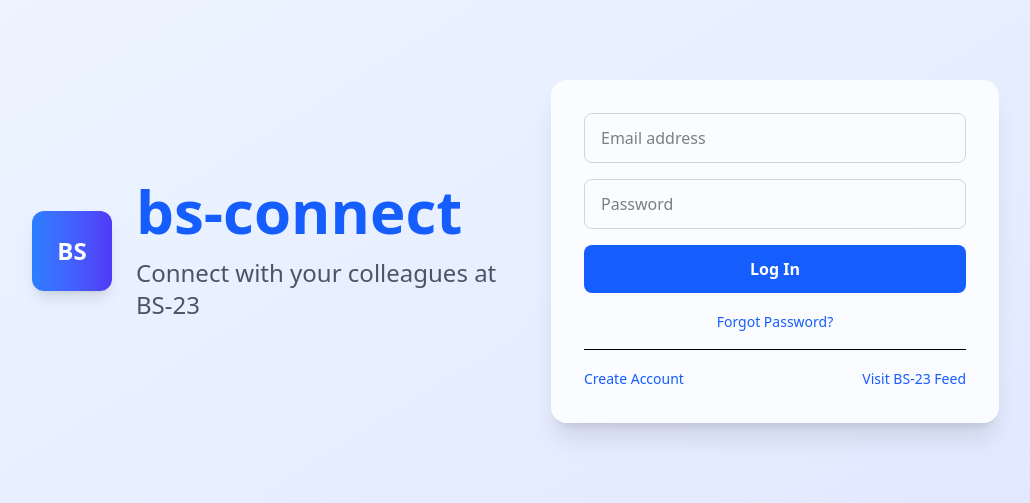
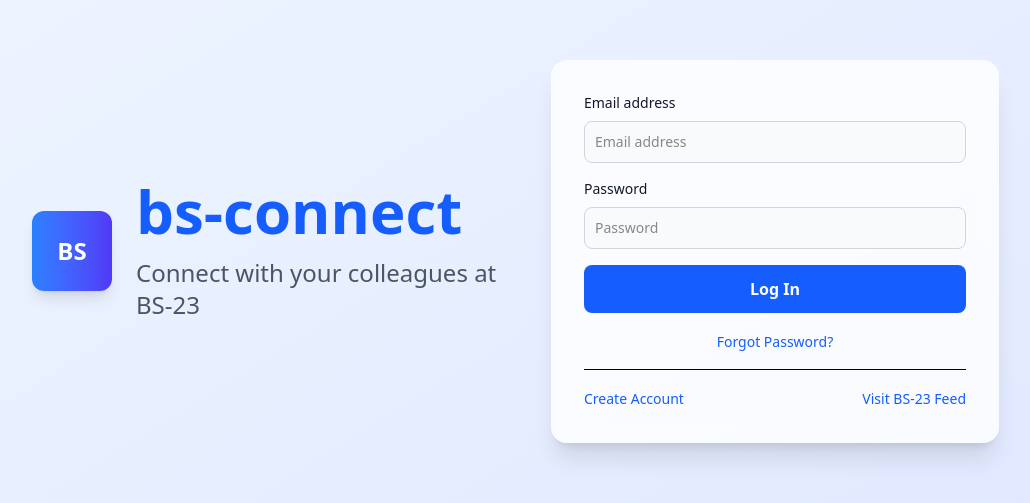
Before and after one commit to arif362-bs23/bs-connect-frontned, a React (Vite) app: page / in a window 1280 px wide. Shown: the part 149-652 px from the top of the page, without its empty margins (118-1148 px from the left). Built offline with nearby package versions, Linux system fonts and the light colour scheme.

Commit message:
Refactor LoginForm to use FormProvider and InputField components; add SubmitButton for better form handling

```diff
--- a/src/components/auth/InputField.jsx
+++ b/src/components/auth/InputField.jsx
@@ -1,6 +1,6 @@
 import { useFormContext } from "react-hook-form";
 
-const InputField = ({ name, label, type = "text", placeholder, required }) => {
+const InputField = ({ name, label, type = "text", placeholder, required, disabled }) => {
   const {
     register,
     formState: { errors },
@@ -16,8 +16,10 @@ const InputField = ({ name, label, type = "text", placeholder, required }) => {
         type={type}
         id={name}
         placeholder={placeholder}
+        disabled={disabled}
         className="bg-gray-50 border border-gray-300 text-gray-900 text-sm rounded-lg
-                   focus:ring-blue-500 focus:border-blue-500 block w-full p-2.5"
+                   focus:ring-blue-500 focus:border-blue-500 block w-full p-2.5
+                   disabled:opacity-50 disabled:cursor-not-allowed"
       />
       {errors[name] && (
         <p className="mt-2 text-sm text-red-600">{errors[name].message}</p>
--- a/src/components/auth/LoginForm.jsx
+++ b/src/components/auth/LoginForm.jsx
@@ -1,16 +1,14 @@
 import React from "react";
-import { useForm } from "react-hook-form";
+import { useForm, FormProvider } from "react-hook-form";
 import { Link, useNavigate } from "react-router-dom";
 import { useMutation } from '@tanstack/react-query';
 import { authService } from '../../services/AuthService';
+import InputField from "./InputField";
+import SubmitButton from "./SubmitButton";
 
 const LoginForm = () => {
   const navigate = useNavigate();
-  const {
-    register,
-    handleSubmit,
-    formState: { errors },
-  } = useForm();
+  const methods = useForm();
 
   const loginMutation = useMutation({
     mutationFn: authService.login,
@@ -31,34 +29,25 @@ const LoginForm = () => {
   };
 
   return (
-    <form onSubmit={handleSubmit(onSubmit)} className="space-y-4">
-      {/* Email */}
-      <div>
-        <input
+    <FormProvider {...methods}>
+      <form onSubmit={methods.handleSubmit(onSubmit)} className="space-y-4">
+        <InputField
+          name="email"
+          label="Email address"
           type="email"
-          {...register("email", { required: "Email is required" })}
-          className="w-full px-4 py-3 border border-gray-300 rounded-lg focus:ring-2 focus:ring-blue-500 focus:border-blue-500"
           placeholder="Email address"
+          required
           disabled={loginMutation.isPending}
         />
-        {errors.email && (
-          <p className="text-red-500 text-sm">{errors.email.message}</p>
-        )}
-      </div>
 
-      {/* Password */}
-      <div>
-        <input
+        <InputField
+          name="password"
+          label="Password"
           type="password"
-          {...register("password", { required: "Password is required" })}
-          className="w-full px-4 py-3 border border-gray-300 rounded-lg focus:ring-2 focus:ring-blue-500 focus:border-blue-500"
           placeholder="Password"
+          required
           disabled={loginMutation.isPending}
         />
-        {errors.password && (
-          <p className="text-red-500 text-sm">{errors.password.message}</p>
-        )}
-      </div>
 
         {/* Error message */}
         {loginMutation.isError && (
@@ -67,14 +56,11 @@ const LoginForm = () => {
           </div>
         )}
 
-      {/* Login Button */}
-      <button
-        type="submit"
-        disabled={loginMutation.isPending}
-        className="w-full bg-blue-600 text-white py-3 px-4 rounded-lg font-bold hover:bg-blue-700 transition duration-200 disabled:opacity-50 disabled:cursor-not-allowed"
-      >
-        {loginMutation.isPending ? 'Logging in...' : 'Log In'}
-      </button>
+        <SubmitButton
+          isPending={loginMutation.isPending}
+          text="Log In"
+          pendingText="Logging in..."
+        />
 
         {/* Forgot Password */}
         <div className="text-center">
@@ -110,6 +96,7 @@ const LoginForm = () => {
           </div>
         </div>
       </form>
+    </FormProvider>
   );
 };
 
--- /dev/null
+++ b/src/components/auth/SubmitButton.jsx
@@ -0,0 +1,15 @@
+import React from 'react';
+
+const SubmitButton = ({ isPending, text, pendingText }) => {
+  return (
+    <button
+      type="submit"
+      disabled={isPending}
+      className="w-full bg-blue-600 text-white py-3 px-4 rounded-lg font-bold hover:bg-blue-700 transition duration-200 disabled:opacity-50 disabled:cursor-not-allowed"
+    >
+      {isPending ? pendingText : text}
+    </button>
+  );
+};
+
+export default SubmitButton;
```
Lines whose indentation alone changed are shown as unchanged.
